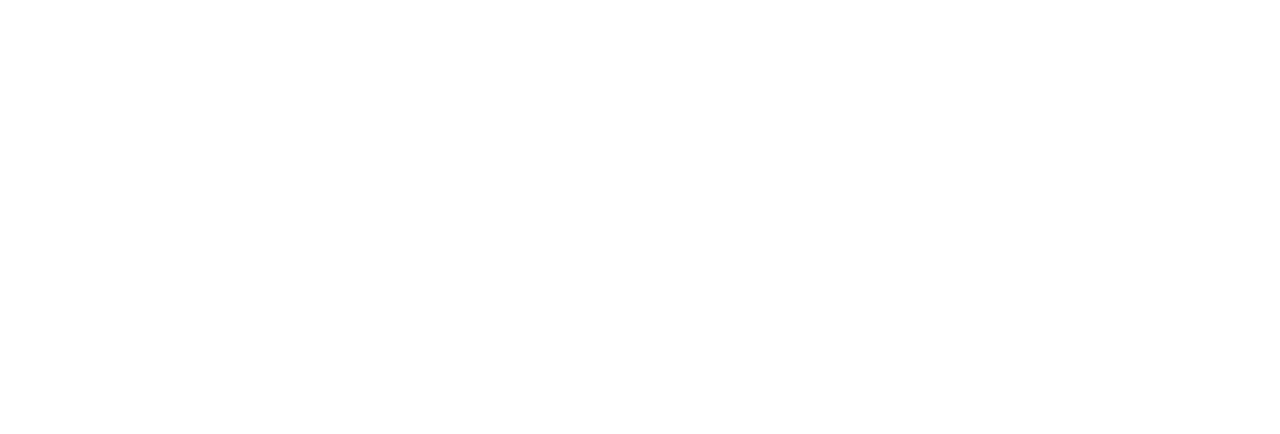
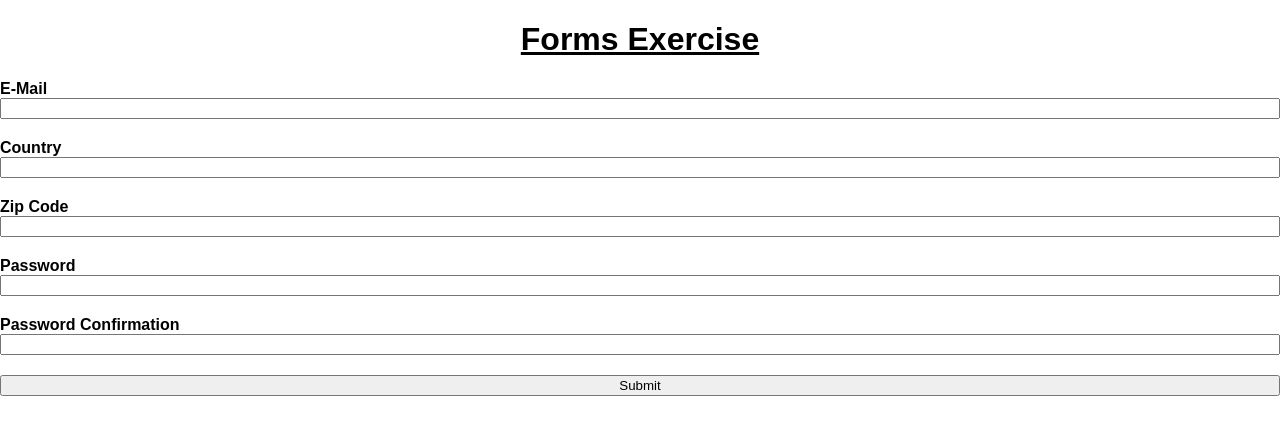
Before and after one commit to hamilto8/forms-exercise, a plain HTML site: page src/index.html in a window 1280 px wide. Drawn offline with Linux system fonts and the light colour scheme.

Commit message:
Added basic form structure.

```diff
--- a/src/index.html
+++ b/src/index.html
@@ -8,7 +8,25 @@
     <title>Forms Exercise</title>
 </head>
 <body>
+    <h1 class="title">Forms Exercise</h1>
+    <form class="form">
+        <label for="email">E-Mail</label>
+        <input type="email" name="email" id="email">
 
+        <label for="country">Country</label>
+        <input type="text" name="country" id="country">
+
+        <label for="zip-code">Zip Code</label>
+        <input type="text" name="zip-code" id="zip-code">
+
+        <label for="password">Password</label>
+        <input type="password" name="password" id="password">
+
+        <label for="password-confirmation">Password Confirmation</label>
+        <input type="password" name="password-confirmation" id="password-confirmation">
+
+        <input type="submit" value="Submit">
+    </form>
     <script src="./script.js"></script>
 </body>
 </html>
--- a/src/style.css
+++ b/src/style.css
@@ -0,0 +1,23 @@
+html, body {
+    margin: 0;
+    padding: none;
+    box-sizing: border-box;
+    font-family: sans-serif;
+}
+
+.title {
+    text-align: center;
+    text-decoration: underline;
+}
+
+.form {
+    display: grid;
+}
+
+.form label {
+    font-weight: bolder;
+}
+
+.form input {
+    margin-bottom: 20px;
+}
```
Also changed, not shown: 3 other files.
